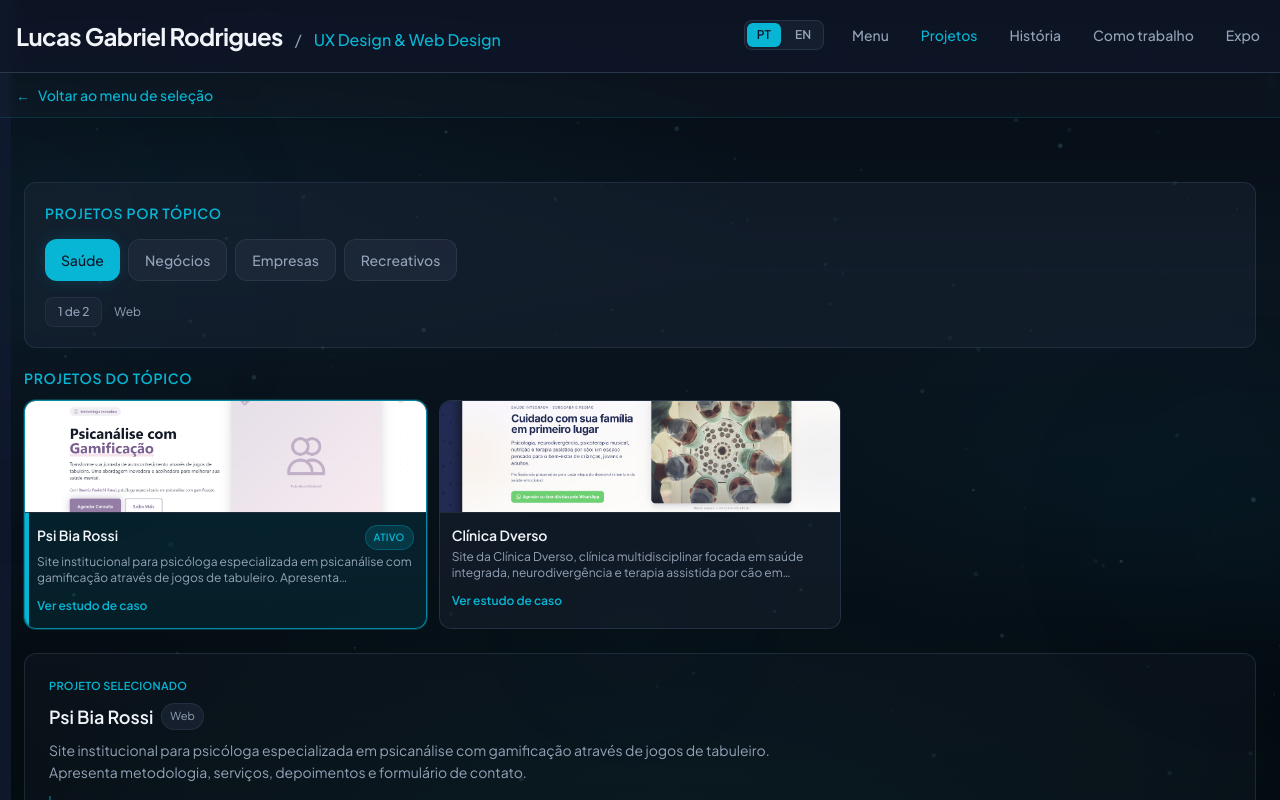
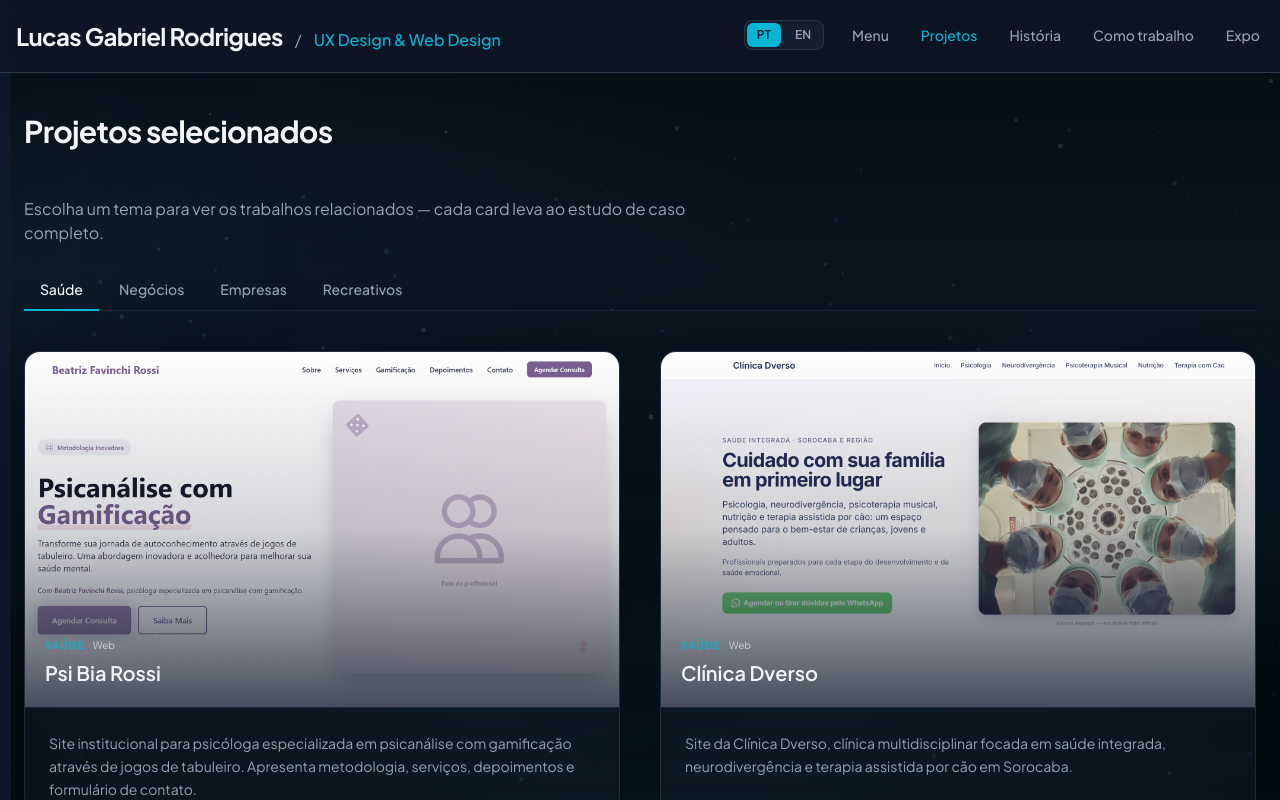
Before and after one commit to VS-LGR/LGR-Design, a Next.js app: page /projetos in a window 1280 px wide. Shown: the top 800 px of the page. Built offline with nearby package versions, Linux system fonts and the light colour scheme.

Commit message:
Remove HubReturnBar component from layout, enhance ProjetosView with improved header styling and spacing, and refactor ProjectGrid for better topic selection and project display. Update i18n messages for consistency in project browsing context.

```diff
--- a/src/app/layout.tsx
+++ b/src/app/layout.tsx
@@ -2,7 +2,6 @@ import type { Metadata } from "next";
 import { Plus_Jakarta_Sans } from "next/font/google";
 import "@/styles/globals.css";
 import { Header } from "@/components/shared/Header";
-import { HubReturnBar } from "@/components/shared/HubReturnBar";
 import { Footer } from "@/components/shared/Footer";
 import { AnimatedBackground } from "@/components/shared/AnimatedBackground";
 import { IntroOverlay } from "@/components/shared/IntroOverlay";
@@ -35,7 +34,6 @@ export default function RootLayout({
           <IntroOverlay />
           <SkipLink />
           <Header />
-          <HubReturnBar />
           <main id="main-content" className="flex-1" tabIndex={-1}>
             {children}
           </main>
--- a/src/app/projetos/ProjetosView.tsx
+++ b/src/app/projetos/ProjetosView.tsx
@@ -6,8 +6,12 @@ import { useLocale } from "@/contexts/LocaleContext";
 export function ProjetosView() {
   const { t } = useLocale();
   return (
-    <div className="animate-in w-full max-w-[1600px] mx-auto px-4 md:px-6 py-6 md:py-8">
-      <h1 className="sr-only">{t.pages.projectsHeading}</h1>
+    <div className="animate-in w-full max-w-[1600px] mx-auto px-4 md:px-6 py-6 md:py-10">
+      <header className="mb-6 md:mb-8 max-w-3xl">
+        <h1 className="text-2xl md:text-3xl font-bold text-primary tracking-tight">
+          {t.pages.projectsHeading}
+        </h1>
+      </header>
       <ProjectGrid />
     </div>
   );
--- a/src/components/projects/ProjectGrid.tsx
+++ b/src/components/projects/ProjectGrid.tsx
@@ -18,189 +18,125 @@ export function ProjectGrid() {
     () => projects.filter((p) => p.topic === selectedTopic),
     [projects, selectedTopic]
   );
-  const [selectedId, setSelectedId] = useState<string>(projectsInTopic[0]?.id ?? "");
 
-  const effectiveProject =
-    projectsInTopic.find((project) => project.id === selectedId) ??
-    projectsInTopic[0] ??
-    null;
-  const selectedProjectIndex = projectsInTopic.findIndex(
-    (project) => project.id === effectiveProject?.id
-  );
-  const effectiveIndex = selectedProjectIndex >= 0 ? selectedProjectIndex : 0;
-
-  const handleTopicChange = (topic: ProjectTopic) => {
-    setSelectedTopic(topic);
-    const inNewTopic = projects.filter((p) => p.topic === topic);
-    if (inNewTopic.length > 0) {
-      setSelectedId(inNewTopic[0].id);
-    }
-  };
+  const topicLabel =
+    projectTopics.find((topic) => topic.id === selectedTopic)?.label ?? "";
 
   return (
+    <div className="w-full min-w-0 flex flex-col gap-8 md:gap-10 py-2 md:py-4">
+      <div>
+        <p className="text-sm md:text-base text-muted max-w-2xl leading-relaxed">
+          {t.projects.browseByTopicLead}
+        </p>
+
         <div
-      role="tabpanel"
-      id="panel-projects"
-      aria-labelledby="tab-projects"
-      className="w-full min-w-0 flex flex-col py-6 md:py-8"
+          role="tablist"
+          aria-label={t.projects.byTopic}
+          className="mt-6 flex flex-wrap gap-x-1 gap-y-0 border-b border-border-dark/40"
         >
-      <div className="mb-5 p-4 md:p-5 rounded-xl border border-border-dark/50 bg-surface/40">
-        <p className="text-sm font-semibold text-accent uppercase tracking-wider mb-4">
-          {t.projects.byTopic}
-        </p>
-        <div className="flex flex-wrap gap-2 mb-4">
-          {projectTopics.map((topic) => (
+          {projectTopics.map((topic) => {
+            const selected = selectedTopic === topic.id;
+            return (
               <button
                 key={topic.id}
                 type="button"
-              onClick={() => handleTopicChange(topic.id)}
-              className={`px-4 py-2.5 rounded-xl text-sm font-medium transition-all focus-ring ${
-                selectedTopic === topic.id
-                  ? "bg-accent text-dark shadow-glow-sm"
-                  : "bg-surface/80 text-muted hover:text-primary border border-border-dark/60 hover:border-accent/40"
+                role="tab"
+                aria-selected={selected}
+                id={`topic-tab-${topic.id}`}
+                aria-controls="panel-projects-topic"
+                onClick={() => setSelectedTopic(topic.id)}
+                className={`shrink-0 px-3 sm:px-4 py-2.5 text-sm font-medium border-b-2 -mb-px transition-colors focus-ring ${
+                  selected
+                    ? "border-accent text-primary"
+                    : "border-transparent text-muted hover:text-primary hover:border-border-dark/50"
                 }`}
               >
                 {topic.label}
               </button>
-          ))}
+            );
+          })}
         </div>
-        {effectiveProject ? (
-          <div className="flex flex-wrap items-center gap-3">
-            <span className="text-xs font-medium text-muted bg-surface/60 px-3 py-1.5 rounded-lg border border-border-dark/40">
-              {t.projects.ofTotal
-                .replace("{current}", String(effectiveIndex + 1))
-                .replace("{total}", String(projectsInTopic.length))}
-            </span>
-            <span className="text-xs text-muted">
-              {getCategoryLabel(effectiveProject.category)}
-            </span>
-          </div>
-        ) : (
-          <p className="text-sm text-muted">{t.projects.noneInTopic}</p>
-        )}
       </div>
 
-      {projectsInTopic.length > 0 && (
-        <section className="mb-6" aria-labelledby="project-cards-heading">
-          <h3
-            id="project-cards-heading"
-            className="text-sm font-semibold text-accent uppercase tracking-wider mb-3"
+      <div
+        role="tabpanel"
+        id="panel-projects-topic"
+        aria-labelledby={`topic-tab-${selectedTopic}`}
+        className="min-w-0"
       >
-            {t.projects.topicProjects}
-          </h3>
-          <div className="grid grid-cols-1 sm:grid-cols-2 xl:grid-cols-3 gap-3">
-            {projectsInTopic.map((project) => {
-              const isActive = project.id === effectiveProject?.id;
-              return (
+        {projectsInTopic.length === 0 ? (
+          <p className="text-sm text-muted py-4">{t.projects.noneInTopic}</p>
+        ) : (
+          <div className="grid grid-cols-1 md:grid-cols-2 gap-6 md:gap-8 lg:gap-10">
+            {projectsInTopic.map((project) => (
               <article
                 key={project.id}
-                  role="button"
-                  tabIndex={0}
-                  onClick={() => setSelectedId(project.id)}
-                  onKeyDown={(event) => {
-                    if (event.key === "Enter" || event.key === " ") {
-                      event.preventDefault();
-                      setSelectedId(project.id);
-                    }
-                  }}
-                  aria-label={`${t.projects.selectProjectPrefix} ${project.title}`}
-                  className={`group relative text-left rounded-xl border transition-all overflow-hidden cursor-pointer focus-ring ${
-                    isActive
-                      ? "project-card-active border-accent/70 bg-accent/10 shadow-[0_0_0_1px_rgba(6,182,212,0.25)]"
-                      : "border-border-dark/60 bg-surface/40 hover:border-accent/40 hover:bg-surface/60"
-                  }`}
+                className="group flex flex-col rounded-2xl border border-border-dark/50 bg-gradient-to-b from-surface/45 to-surface/20 overflow-hidden shadow-[0_12px_40px_-24px_rgba(0,0,0,0.65)] transition-[border-color,box-shadow,transform] duration-300 hover:border-accent/40 hover:shadow-[0_20px_48px_-20px_rgba(6,182,212,0.12)]"
               >
-                  {isActive ? (
-                    <span
-                      aria-hidden
-                      className="absolute left-0 top-0 h-full w-1 bg-accent"
-                    />
-                  ) : null}
-                  <div className="h-28 bg-dark/70 border-b border-border-dark/50 overflow-hidden relative">
+                <Link
+                  href={`/cases/${project.slug}`}
+                  className="flex flex-col flex-1 min-h-0 focus-visible:outline-none focus-visible:ring-2 focus-visible:ring-accent focus-visible:ring-offset-2 focus-visible:ring-offset-dark rounded-2xl"
+                >
+                  <div className="relative aspect-[5/3] bg-dark/70 border-b border-border-dark/40 overflow-hidden">
                     {project.thumbnail ? (
                       <Image
                         src={project.thumbnail}
                         alt={`${t.projects.thumbnailAltPrefix} ${project.title}`}
                         fill
-                        className="object-cover transition-transform duration-300 group-hover:scale-[1.03]"
-                        sizes="(max-width: 640px) 100vw, (max-width: 1280px) 50vw, 33vw"
+                        className="object-cover transition-transform duration-500 ease-out group-hover:scale-[1.04]"
+                        sizes="(max-width: 768px) 100vw, 50vw"
                       />
                     ) : (
-                      <div className="absolute inset-0 flex items-center justify-center text-xs text-muted px-2 text-center">
+                      <div className="absolute inset-0 flex items-center justify-center text-xs text-muted px-4 text-center">
                         {t.projects.thumbnailStatic}
                       </div>
                     )}
+                    <div className="pointer-events-none absolute inset-0 bg-gradient-to-t from-dark/85 via-dark/20 to-transparent opacity-90" />
+                    <div className="absolute bottom-0 left-0 right-0 p-4 md:p-5">
+                      <div className="flex flex-wrap items-center gap-2 mb-1.5">
+                        <span className="text-[10px] font-semibold uppercase tracking-[0.12em] text-accent/95">
+                          {topicLabel}
+                        </span>
+                        <span className="text-[10px] text-primary/70">
+                          {getCategoryLabel(project.category)}
+                        </span>
                       </div>
-                  <div className="p-3">
-                    <div className="flex items-start justify-between gap-2">
-                      <p className="text-sm font-semibold text-primary truncate">
+                      <h2 className="text-lg md:text-xl font-semibold text-primary leading-snug group-hover:text-accent-soft transition-colors">
                         {project.title}
-                      </p>
-                      {isActive ? (
-                        <span className="text-[10px] uppercase tracking-wide font-semibold text-accent bg-accent/15 border border-accent/30 rounded-full px-2 py-1">
-                          Ativo
-                        </span>
-                      ) : null}
+                      </h2>
                     </div>
-                    <p className="text-xs text-muted mt-1 line-clamp-2">
+                  </div>
+
+                  <div className="p-5 md:p-6 flex flex-col flex-1">
+                    <p className="text-sm text-muted leading-relaxed line-clamp-3">
                       {project.description}
                     </p>
-                    <Link
-                      href={`/cases/${project.slug}`}
-                      onClick={(event) => event.stopPropagation()}
-                      className="inline-flex mt-3 text-xs font-semibold text-accent hover:text-accent-soft transition-colors focus-ring"
-                    >
+                    <span className="mt-5 inline-flex items-center gap-1.5 text-sm font-semibold text-accent group-hover:gap-2 transition-all">
                       {t.caseDeck.caseCta}
-                    </Link>
-                  </div>
-                </article>
-              );
-            })}
-          </div>
-        </section>
-      )}
-
-      {effectiveProject ? (
-        <section className="rounded-xl border border-border-dark/50 bg-surface/20 p-4 md:p-6">
-          <p className="text-[11px] uppercase tracking-wide text-accent font-semibold">
-            Projeto selecionado
-          </p>
-          <div className="mt-2 flex flex-wrap items-center gap-2">
-            <h2 className="text-base md:text-lg font-semibold text-primary">
-              {effectiveProject.title}
-            </h2>
-            <span className="text-[11px] text-muted bg-surface/60 px-2 py-1 rounded-full border border-border-dark/50">
-              {getCategoryLabel(effectiveProject.category)}
+                      <span aria-hidden className="translate-y-px">
+                        →
+                      </span>
                     </span>
                   </div>
-          <p className="text-sm text-muted mt-2 max-w-3xl leading-relaxed">
-            {effectiveProject.description}
-          </p>
-          {effectiveProject.caseStudy?.context.overview ? (
-            <p className="text-sm text-muted/90 mt-3 max-w-3xl leading-relaxed border-l-2 border-accent/40 pl-3">
-              {effectiveProject.caseStudy.context.overview}
-            </p>
-          ) : null}
-          <div className="mt-4 flex flex-wrap gap-3">
-            <Link
-              href={`/cases/${effectiveProject.slug}`}
-              className="inline-flex items-center px-4 py-2 rounded-xl bg-accent text-dark text-sm font-semibold hover:bg-accent-soft transition-colors focus-ring"
-            >
-              {t.caseDeck.caseCta}
                 </Link>
-            {effectiveProject.link ? (
+
+                {project.link ? (
+                  <div className="px-5 md:px-6 pb-5 md:pb-6 -mt-1">
                     <a
-                href={effectiveProject.link}
+                      href={project.link}
                       target="_blank"
                       rel="noopener noreferrer"
-                className="inline-flex items-center px-4 py-2 rounded-xl border border-border-dark/60 text-sm font-medium text-muted hover:text-primary hover:border-accent/40 transition-colors focus-ring"
+                      className="text-xs font-medium text-muted hover:text-accent transition-colors focus-ring rounded underline-offset-4 hover:underline"
                     >
                       {t.projects.openSiteTab}
                     </a>
+                  </div>
                 ) : null}
+              </article>
+            ))}
           </div>
-        </section>
-      ) : null}
+        )}
+      </div>
     </div>
   );
 }
--- a/src/components/shared/HubReturnBar.tsx
+++ /dev/null
@@ -1,28 +0,0 @@
-"use client";
-
-import Link from "next/link";
-import { usePathname } from "next/navigation";
-import { useLocale } from "@/contexts/LocaleContext";
-
-export function HubReturnBar() {
-  const pathname = usePathname();
-  const { t } = useLocale();
-
-  if (pathname === "/") return null;
-
-  return (
-    <div className="border-b border-accent/15 bg-surface/25 backdrop-blur-sm">
-      <div className="container mx-auto px-4 py-2.5">
-        <Link
-          href="/"
-          className="inline-flex items-center gap-2 text-sm font-medium text-accent hover:text-accent-soft transition-colors focus-ring rounded-md"
-        >
-          <span aria-hidden className="text-accent/90">
-            ←
-          </span>
-          {t.nav.backToSelection}
-        </Link>
-      </div>
-    </div>
-  );
-}
--- a/src/lib/i18n/messages.ts
+++ b/src/lib/i18n/messages.ts
@@ -9,7 +9,6 @@ export type UiMessages = {
     story: string;
     work: string;
     exploration: string;
-    backToSelection: string;
     openNavigation: string;
   };
   system: {
@@ -135,6 +134,7 @@ export type UiMessages = {
   };
   projects: {
     byTopic: string;
+    browseByTopicLead: string;
     project: string;
     selectProjectAria: string;
     ofTotal: string;
@@ -197,7 +197,6 @@ export const uiPt: UiMessages = {
     story: "História",
     work: "Como trabalho",
     exploration: "Expo",
-    backToSelection: "Voltar ao menu de seleção",
     openNavigation: "Abrir navegação",
   },
   system: {
@@ -333,6 +332,8 @@ export const uiPt: UiMessages = {
   },
   projects: {
     byTopic: "Projetos por tópico",
+    browseByTopicLead:
+      "Escolha um tema para ver os trabalhos relacionados — cada card leva ao estudo de caso completo.",
     project: "Projeto",
     selectProjectAria: "Selecionar projeto",
     ofTotal: "{current} de {total}",
@@ -398,7 +399,6 @@ export const uiEn: UiMessages = {
     story: "Story",
     work: "How I work",
     exploration: "Expo",
-    backToSelection: "Back to selection menu",
     openNavigation: "Open navigation",
   },
   system: {
@@ -531,6 +531,8 @@ export const uiEn: UiMessages = {
   },
   projects: {
     byTopic: "Projects by topic",
+    browseByTopicLead:
+      "Pick a theme to see related work — each card opens the full case study.",
     project: "Project",
     selectProjectAria: "Select project",
     ofTotal: "{current} of {total}",
```
Also changed, not shown: src/components/system/SystemHub.tsx (+8 -5 lines). Lines whose indentation alone changed are shown as unchanged.
